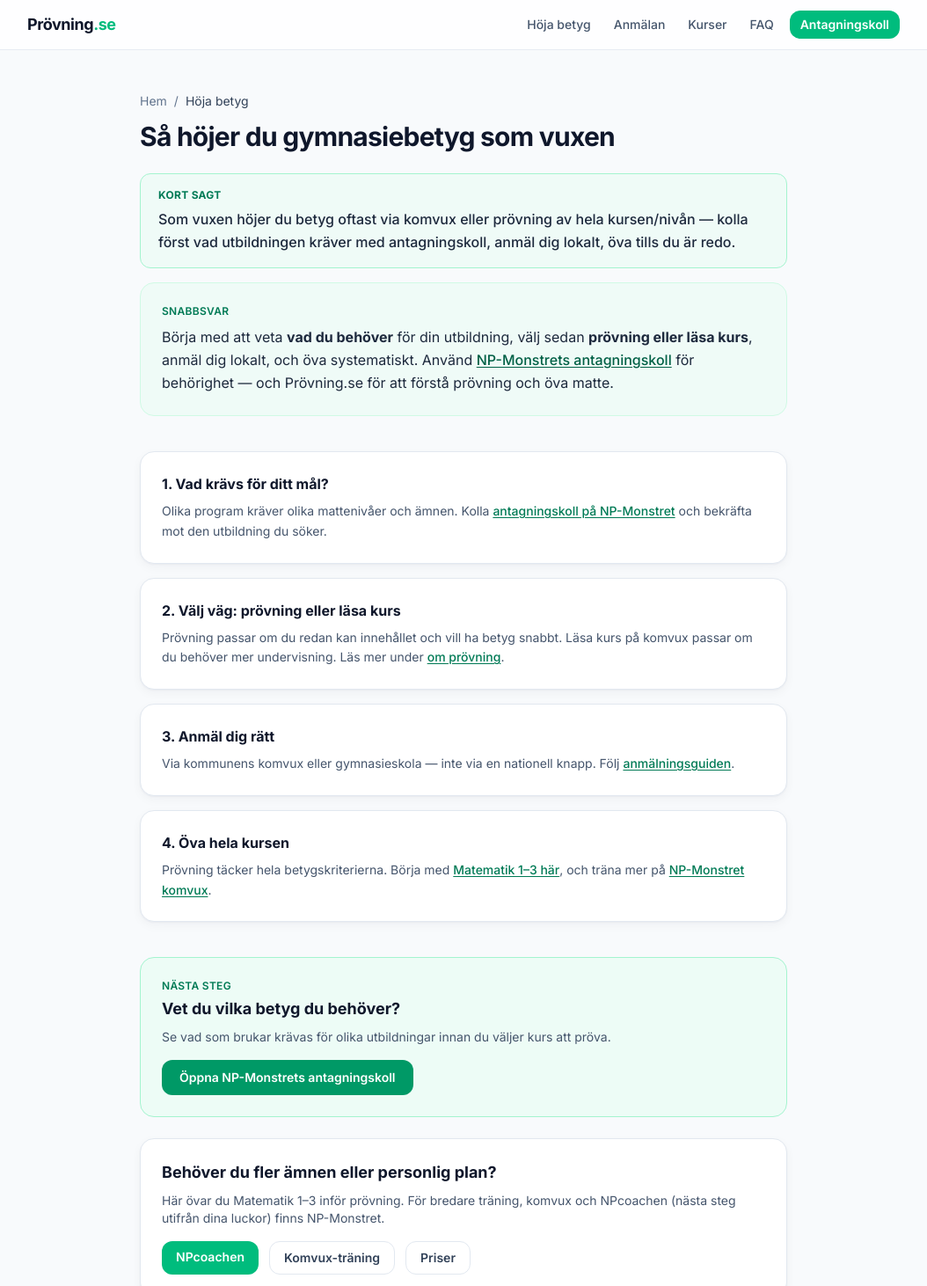
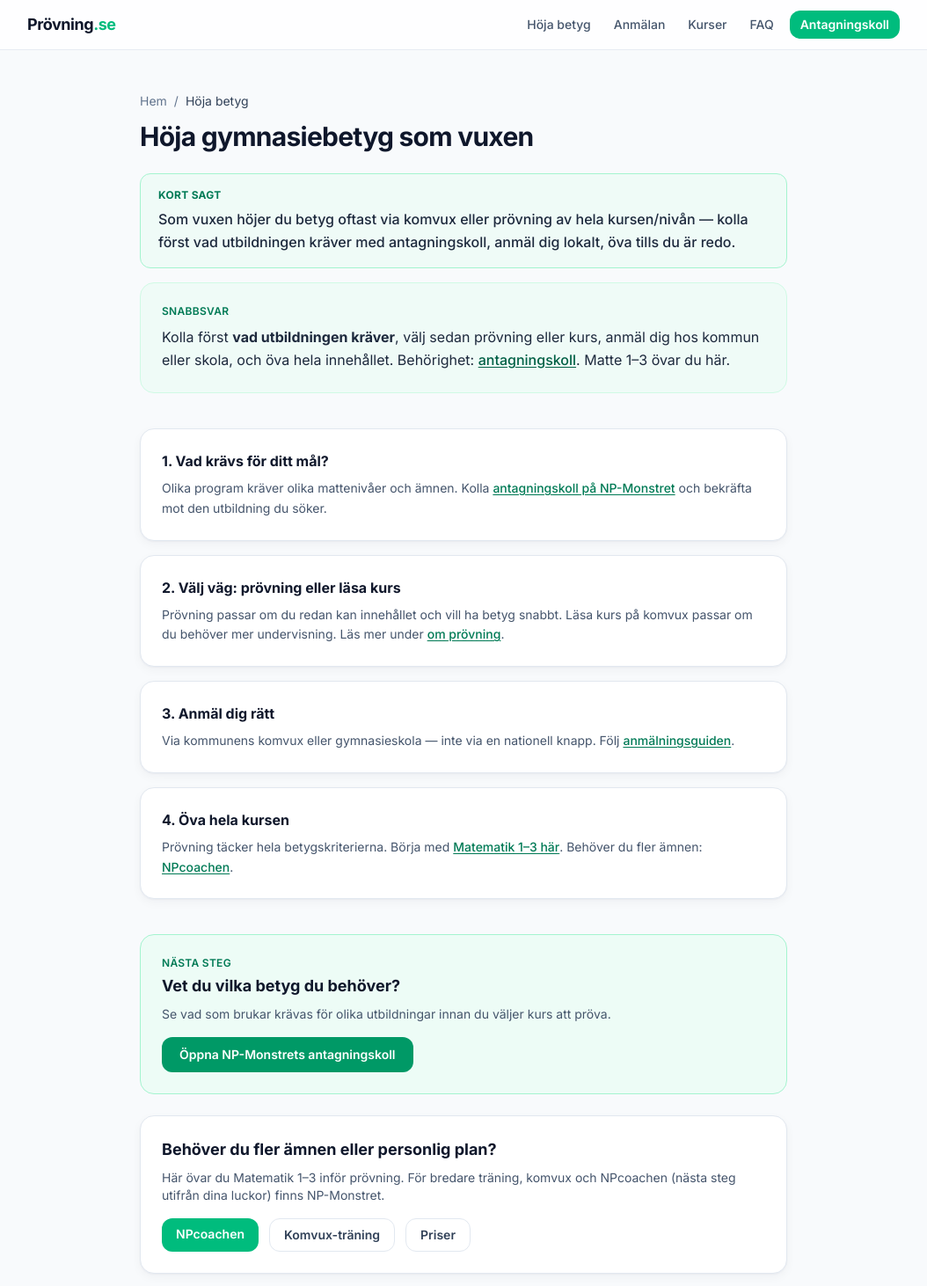
Before and after one commit to AlexanderEJohansson/pr-vning, a Next.js app: page /hoja-betyg in a window 1280 px wide. Shown: the top 1462 px of the page at 88% size, without its empty margins (113-1167 px from the left). Built offline with nearby package versions, Linux system fonts and the light colour scheme.

Commit message:
style(ui): pass 2 humanize anmalan, hoja-betyg, kurser
Tighter copy and fewer stacked ecosystem CTAs.

```diff
--- a/src/app/anmalan/page.tsx
+++ b/src/app/anmalan/page.tsx
@@ -19,11 +19,11 @@ import { FaqList } from '@/components/FaqList';
 export const metadata: Metadata = {
   title: 'Hur anmäler du dig till prövning?',
   description:
-    'Hur anmäler du dig till prövning för att höja gymnasiebetyg? Steg för steg för vuxna via komvux och gymnasieskola. Skolverket, kommun-exempel och nästa steg.',
+    'Ingen nationell knapp. Anmäl dig via kommunens komvux eller en gymnasieskola. Steg för steg för vuxna — vi tar inte emot anmälan.',
   openGraph: {
     title: 'Hur anmäler du dig till prövning? — Prövning.se',
     description:
-      'Steg-för-steg: hur vuxna anmäler sig till prövning via kommun och gymnasium. Inte en myndighetssajt.',
+      'Steg för vuxna via komvux eller gymnasium. Inte myndighet. Ingen anmälan tas emot här.',
   },
 };
 
@@ -50,7 +50,7 @@ const HOWTO_STEPS = [
   },
   {
     name: 'Öva tills du är redo',
-    text: 'Träna på hela kursens innehåll. Använd Prövning.se för Matematik 1–3 och NP-Monstret för mer träning.',
+    text: 'Träna hela kursen. Matematik 1–3 kan du öva här; behöver du fler ämnen finns NPcoachen.',
   },
 ];
 
@@ -169,7 +169,7 @@ export default function AnmalanPage() {
                       rel="noopener noreferrer"
                       className="text-emerald-700 underline underline-offset-2"
                     >
-                      NPcoachen på NP-Monstret
+                      Mer träning (NPcoachen)
                     </a>
                     <a
                       href={withEcosystemUtm(ECOSYSTEM.komvux.href, 'anmalan')}
--- a/src/app/hoja-betyg/page.tsx
+++ b/src/app/hoja-betyg/page.tsx
@@ -12,7 +12,7 @@ import { faqByIds } from '@/lib/faq-data';
 export const metadata: Metadata = {
   title: 'Så höjer du gymnasiebetyg som vuxen',
   description:
-    'Så höjer du gymnasiebetyg som vuxen: prövning, komvux, behörighet och träning. Stegvis guide med antagningskoll och övning i matematik.',
+    'Prövning eller läsa kurs, anmälan lokalt, och övning. Kort steg-för-steg för dig som vill komplettera gymnasiebetyg.',
 };
 
 const PAGE_URL = 'https://xn--prvning-b1a.se/hoja-betyg';
@@ -50,8 +50,8 @@ export default function HojaBetygPage() {
           <span className="mx-2">/</span>
           <span className="text-slate-700">Höja betyg</span>
         </nav>
-        <h1 className="mt-3 text-3xl font-bold tracking-tight text-slate-900">
-          Så höjer du gymnasiebetyg som vuxen
+        <h1 className="mt-3 text-3xl font-bold tracking-tight text-slate-900 text-balance">
+          Höja gymnasiebetyg som vuxen
         </h1>
       </AnimateIn>
 
@@ -59,18 +59,18 @@ export default function HojaBetygPage() {
         <CiteMagnet text={CITE_MAGNETS.hoja} />
         <QuickAnswer>
           <p>
-            Börja med att veta <strong>vad du behöver</strong> för din utbildning, välj
-            sedan <strong>prövning eller läsa kurs</strong>, anmäl dig lokalt, och öva
-            systematiskt. Använd{' '}
+            Kolla först <strong>vad utbildningen kräver</strong>, välj sedan
+            prövning eller kurs, anmäl dig hos kommun eller skola, och öva hela
+            innehållet. Behörighet:{' '}
             <a
               href={withEcosystemUtm(ECOSYSTEM.antagningskoll.href, 'hoja-betyg')}
               target="_blank"
               rel="noopener noreferrer"
               className="font-medium text-emerald-800 underline underline-offset-2"
             >
-              NP-Monstrets antagningskoll
-            </a>{' '}
-            för behörighet — och Prövning.se för att förstå prövning och öva matte.
+              antagningskoll
+            </a>
+            . Matte 1–3 övar du här.
           </p>
         </QuickAnswer>
       </div>
@@ -128,14 +128,14 @@ export default function HojaBetygPage() {
                 <Link href="/kurser" className="font-medium text-emerald-700 underline underline-offset-2">
                   Matematik 1–3 här
                 </Link>
-                , och träna mer på{' '}
+                . Behöver du fler ämnen:{' '}
                 <a
-                  href={withEcosystemUtm(ECOSYSTEM.komvux.href, 'hoja-betyg')}
+                  href={withEcosystemUtm(ECOSYSTEM.npcoachen.href, 'hoja-betyg')}
                   target="_blank"
                   rel="noopener noreferrer"
                   className="font-medium text-emerald-700 underline underline-offset-2"
                 >
-                  NP-Monstret komvux
+                  NPcoachen
                 </a>
                 .
               </>
@@ -155,7 +155,6 @@ export default function HojaBetygPage() {
       <div className="mt-10 space-y-6">
         <EcosystemCta variant="antagning" campaign="hoja-betyg" />
         <EcosystemCta variant="train" campaign="hoja-betyg" />
-        <EcosystemCta variant="full" campaign="hoja-betyg" />
       </div>
 
       <div className="mt-12">
--- a/src/app/kurser/page.tsx
+++ b/src/app/kurser/page.tsx
@@ -11,7 +11,7 @@ import { faqByIds, FAQ_KURSER_IDS } from '@/lib/faq-data';
 export const metadata: Metadata = {
   title: 'Öva Matematik 1–3 inför prövning',
   description:
-    'Välj Matematik 1, 2 eller 3 och öva inför prövning på komvux. Gratis frågebank för vuxna som vill höja betyg.',
+    'Gratis övning i Matematik 1, 2 och 3 inför prövning eller uppskrivning. För vuxna. Ingen anmälan tas emot här.',
 };
 
 const kurserFaq = faqByIds(FAQ_KURSER_IDS);
@@ -22,11 +22,11 @@ export default function KurserPage() {
       <JsonLd data={faqPageSchema(kurserFaq, 'https://xn--prvning-b1a.se/kurser')} />
       <AnimateIn>
         <h1 className="text-3xl font-bold tracking-tight text-slate-900">
-          Öva Matematik 1–3 inför prövning
+          Matematik 1–3 — öva inför prövning
         </h1>
         <p className="mt-3 max-w-2xl text-slate-600">
-          Välj den mattekurs du ska pröva eller läsa upp. Du kan filtrera på variant
-          (1a, 2b, 3c …) och ämnesområde när du startar övningen.
+          Välj kursnivå. Variant (1a, 2b, 3c …) och område kan du filtrera när du
+          startar.
         </p>
       </AnimateIn>
 
@@ -83,15 +83,14 @@ export default function KurserPage() {
           </li>
         </ul>
         <p className="mt-3 text-sm text-slate-500">
-          Osäker? Börja utan filter — du får blandade uppgifter och kan snäva in senare.
-          Behöver du fler ämnen eller komvux-träning?{' '}
+          Osäker? Börja utan filter. Fler ämnen eller personlig plan:{' '}
           <a
-            href={withEcosystemUtm(ECOSYSTEM.komvux.href, 'kurser')}
+            href={withEcosystemUtm(ECOSYSTEM.npcoachen.href, 'kurser')}
             target="_blank"
             rel="noopener noreferrer"
             className="font-medium text-emerald-700 underline underline-offset-2"
           >
-            NP-Monstret komvux
+            NPcoachen
           </a>
           .
         </p>
```
